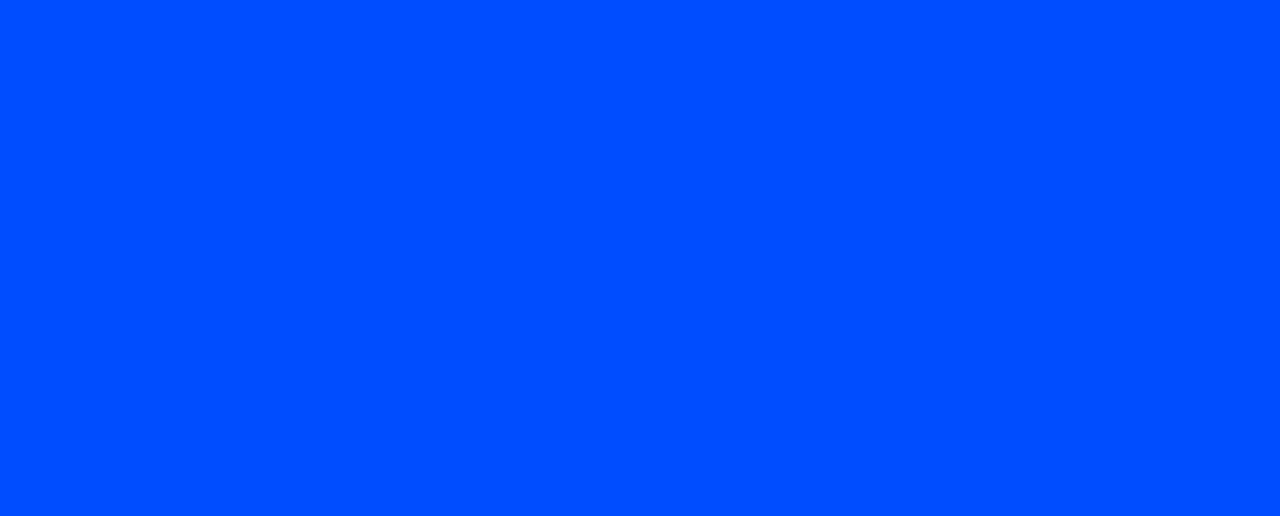
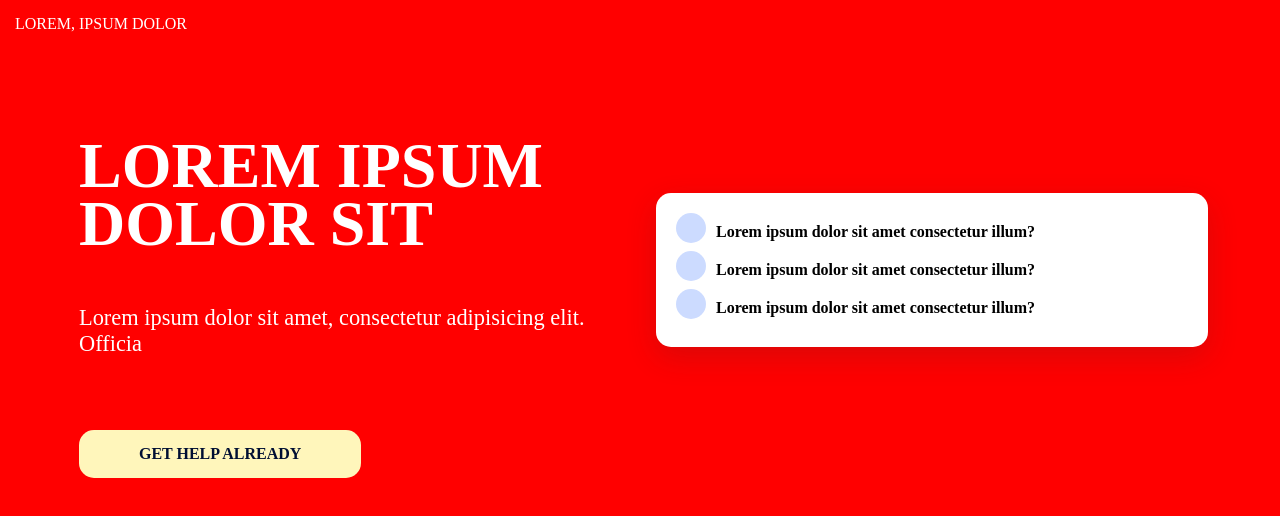
Before and after one commit to WannaBeProgrammer22/dropdown-menu, a plain HTML site: page index.html in a window 1280 px wide. Drawn offline with Linux system fonts and the light colour scheme.

Commit message:
trying hard

```diff
--- a/css/main.scss
+++ b/css/main.scss
@@ -1,8 +1,144 @@
 $colors: (
   primary: #004dff,
+  primary-light: lighten(#004dff, 40%),
+  primary-dark: darken(#004dff, 40%),
   accent: #fff6bb
 );
 
+$padding: 15px;
+$radius: 15px;
+$desktop: 840px;
+
+@mixin desktop {
+  @media (min-width: #{$desktop}) {
+    @content;
+  }
+}
+
+@function color($color-name) {
+  @return map-get($colors, $color-name);
+}
+
+body,
+html {
+  height: 100;
+}
+
 body {
-  background-color: map-get($colors, primary);
+  margin: 0;
+
+  font-family: "Montserrat";
+
+  #bg {
+    background-color: color(primary);
+
+    @include desktop {
+      background-color: red;
+      position: absolute;
+      height: 100%;
+    }
+  }
+
+  header a {
+    color: #fff;
+    text-decoration: none;
+    padding: $padding;
+    display: block;
+    text-transform: uppercase;
+  }
 }
+
+main {
+  @include desktop {
+    display: grid;
+    grid-template-columns: 50% auto;
+    grid-template-areas: "primary card";
+  }
+
+  section#card {
+    background-color: #fff;
+    padding: 20px;
+    margin: 1em auto;
+    border-radius: $radius;
+    box-shadow: 0 10px 30px rgba(71, 41, 41, 0.2);
+    width: 80%;
+
+    @include desktop {
+      grid-area: card;
+      height: fit-content;
+      align-self: center;
+      margin: 1em;
+    }
+
+    ul {
+      list-style: none;
+      margin: 0;
+      padding: 0;
+
+      li {
+        margin-bottom: 10px;
+
+        span {
+          position: absolute;
+          content: " ";
+          height: 30px;
+          width: 30px;
+          background-color: color(primary-light);
+          border-radius: 50%;
+          margin-right: 10%;
+        }
+
+        strong {
+          display: inline-block;
+          margin-left: max(40px);
+          margin-top: 10px;
+        }
+      }
+    }
+  }
+
+  section#primary {
+    color: #fff;
+    padding: $padding;
+    text-align: center;
+
+    @include desktop {
+      grid-area: primary;
+      text-align: left;
+      margin: 4em 0 0 4em;
+    }
+
+    h1 {
+      font-size: 3em;
+      margin-top: 10px;
+      text-transform: uppercase;
+
+      @include desktop {
+        font-size: 4em;
+        line-height: 0.9em;
+      }
+    }
+
+    p {
+      font-size: 1.4em;
+    }
+
+    a {
+      color: color(primary-dark);
+      border-radius: $radius;
+      text-decoration: none;
+      text-transform: uppercase;
+      font-weight: bold;
+      background: color(accent);
+      display: block;
+      text-align: center;
+      margin: 50px auto 0 auto;
+      padding: $padding;
+
+      @include desktop {
+        display: inline-block;
+        padding: $padding $padding * 4;
+      }
+    }
+  }
+}
--- a/index.html
+++ b/index.html
@@ -7,5 +7,38 @@
     <title>Dropdown Menu</title>
     <link rel="stylesheet" href="css/main.css" />
   </head>
-  <body></body>
+  <body>
+    <div id="bg">
+      <header>
+        <a href="#">Lorem, ipsum dolor</a>
+      </header>
+
+      <main>
+        <section id="card">
+          <ul>
+            <li>
+              <span></span>
+              <strong>Lorem ipsum dolor sit amet consectetur illum? </strong>
+            </li>
+            <li>
+              <span></span>
+              <strong>Lorem ipsum dolor sit amet consectetur illum? </strong>
+            </li>
+            <li>
+              <span></span>
+              <strong>Lorem ipsum dolor sit amet consectetur illum? </strong>
+            </li>
+          </ul>
+        </section>
+        <section id="primary">
+          <h1>Lorem ipsum dolor sit</h1>
+          <p>
+            Lorem ipsum dolor sit amet, consectetur adipisicing elit. Officia
+          </p>
+
+          <a href="#">Get help already</a>
+        </section>
+      </main>
+    </div>
+  </body>
 </html>
```
Also changed, not shown: css/main.css, 1 other file.
